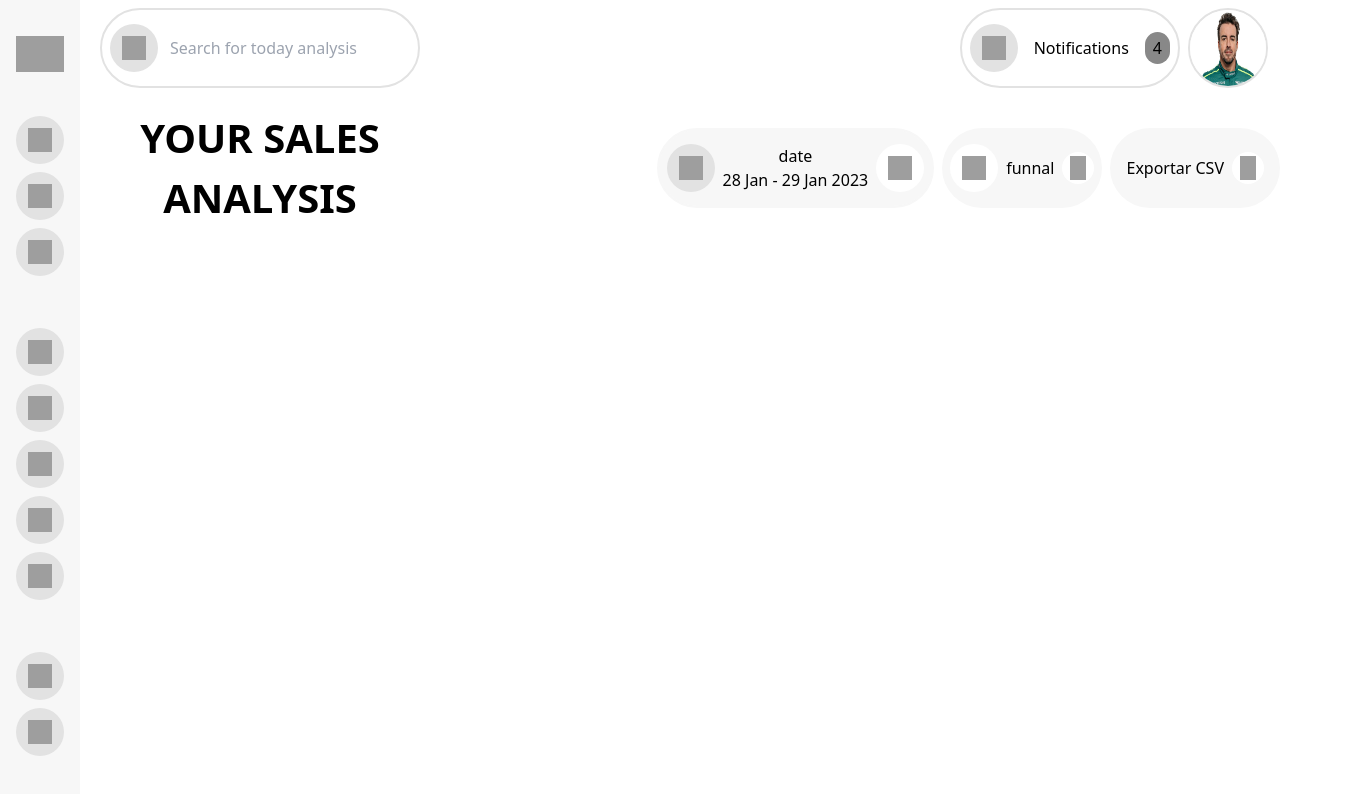
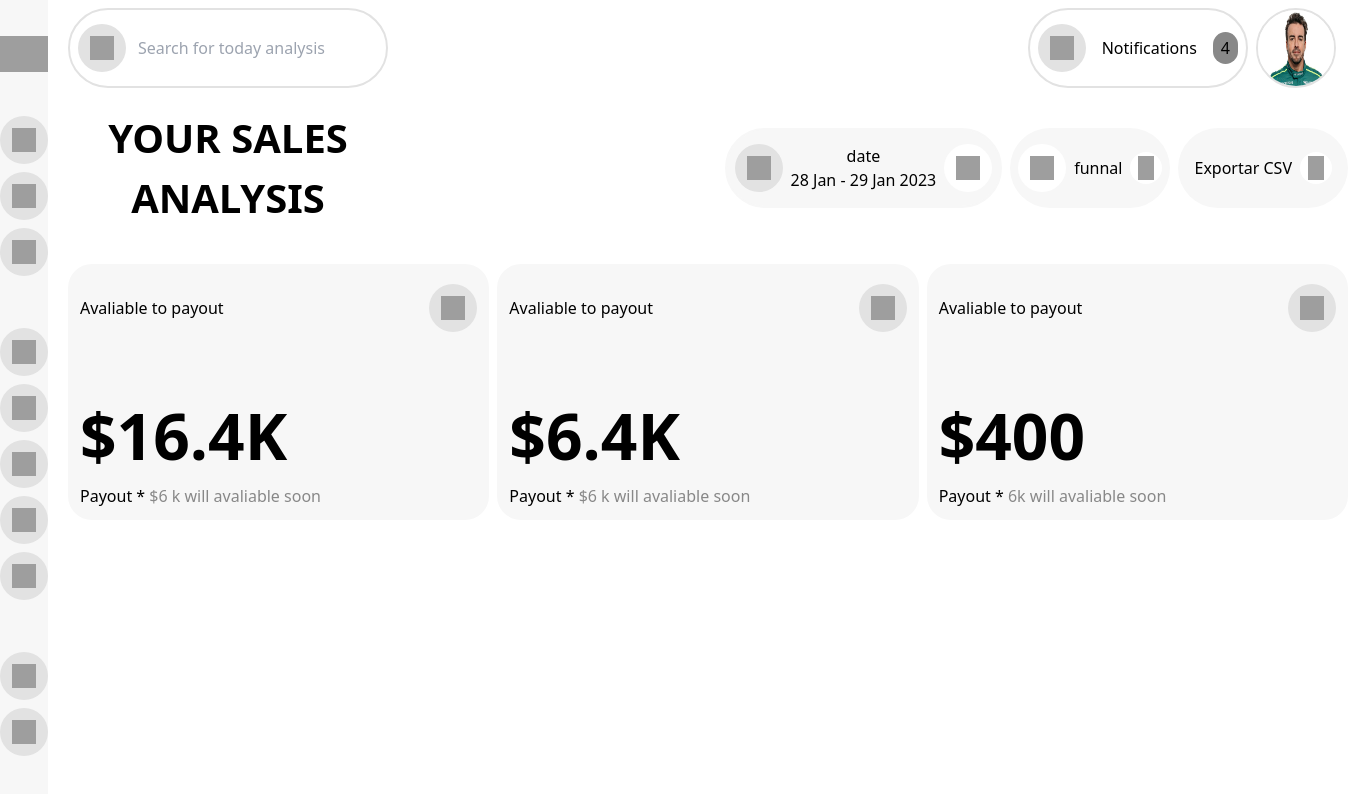
Before and after one commit to Manuelo69/ApredizajeFront, a React (Vite) app: page / in a window 1280 px wide. Shown: the top 794 px of the page, 1348 px wide, since content can reach past the window. Built offline with nearby package versions, Linux system fonts and the light colour scheme; grey boxes are pictures that could not be loaded.

Commit message:
Ajuste de tamaños y creacion de componente reutilizable

```diff
--- a/src/App.jsx
+++ b/src/App.jsx
@@ -9,6 +9,7 @@ import Notificationes from "./components/Notificaciones/Notificaciones";
 import SelectorFecha from "./components/SelectorFecha/SelectorFecha";
 import Funnal from "./components/Funnal/Funnal";
 import Exportar from "./components/Exportar/Exportar";
+import Card from "./components/Ui/Card";
 
 function App() {
   return (
@@ -34,6 +35,23 @@ function App() {
             <Exportar />
           </div>
         </div>
+        <div className="flex flex-row items-center gap-2 h-72">
+          <Card
+            titulo={"Avaliable to payout"}
+            precio={"$16.4K"}
+            textoPrecio={"$6 k will avaliable soon"}
+          />
+          <Card
+            titulo={"Avaliable to payout"}
+            precio={"$6.4K"}
+            textoPrecio={"$6 k will avaliable soon"}
+          />
+          <Card
+            titulo={"Avaliable to payout"}
+            precio={"$400"}
+            textoPrecio={"6k will avaliable soon"}
+          />
+        </div>
       </main>
     </>
   );
--- /dev/null
+++ b/src/components/Ui/Card.jsx
@@ -0,0 +1,23 @@
+/* eslint-disable react/prop-types */
+const Card = ({ titulo, precio, textoPrecio }) => {
+  return (
+    <div className="flex flex-col bg-light-gray rounded-3xl p-3 items-start h-64 w-px-600 justify-between">
+      <div className="flex flex-row items-center justify-between w-full">
+        <p>{titulo}</p>
+        <button>
+          <img
+            src="https://cdn.hugeicons.com/icons/arrow-up-right-01-stroke-rounded.svg"
+            alt="arrow-up-right-01"
+          />
+        </button>
+      </div>
+      <div className="flex flex-col items-start">
+        <p className="text-text-2xl font-bold">{precio}</p>
+        <p>
+          Payout * <span className="text-dark-gray">{textoPrecio}</span>
+        </p>
+      </div>
+    </div>
+  );
+};
+export default Card;
--- a/tailwind.config.js
+++ b/tailwind.config.js
@@ -31,6 +31,7 @@ export default {
         "px-300": "300px",
         "px-400": "400px",
         "px-500": "500px",
+        "px-600": "600px",
         "px-2000": "1750px",
       },
     },
```
